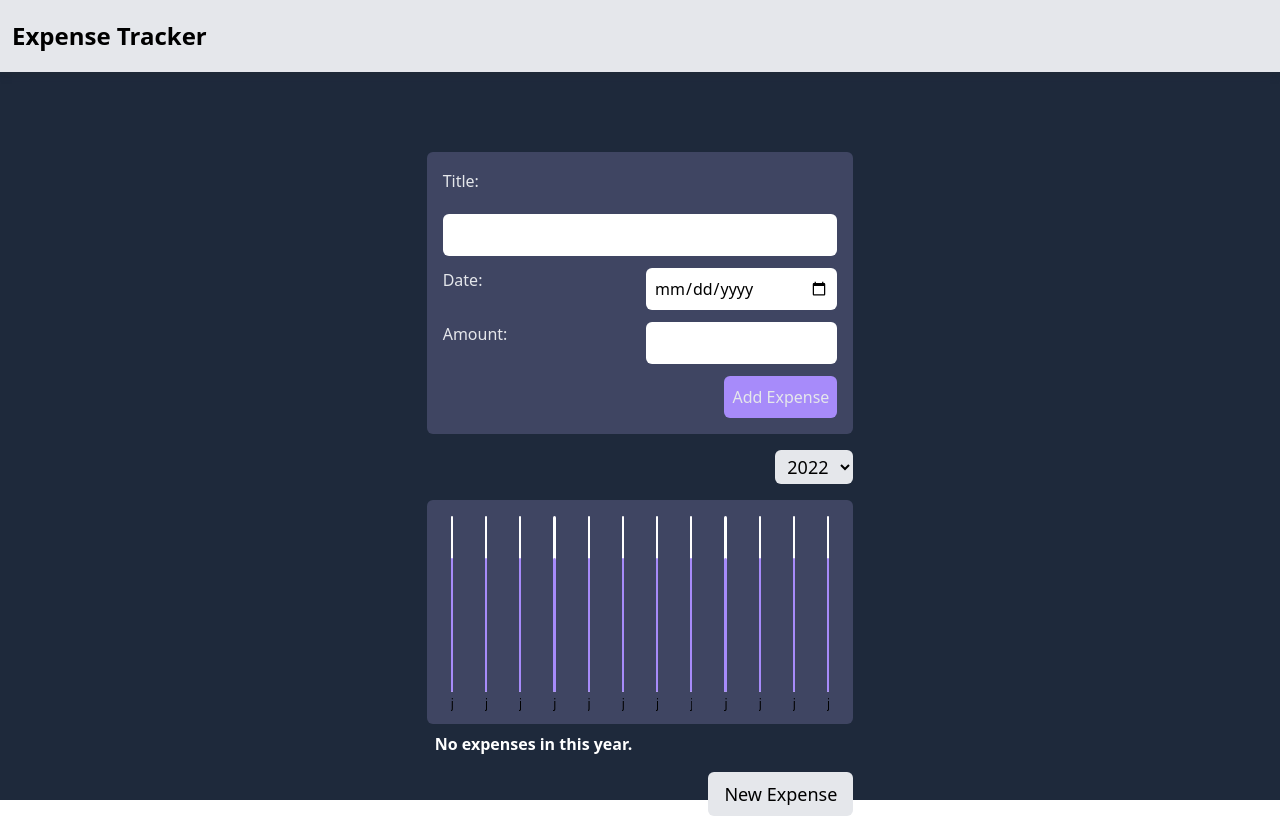
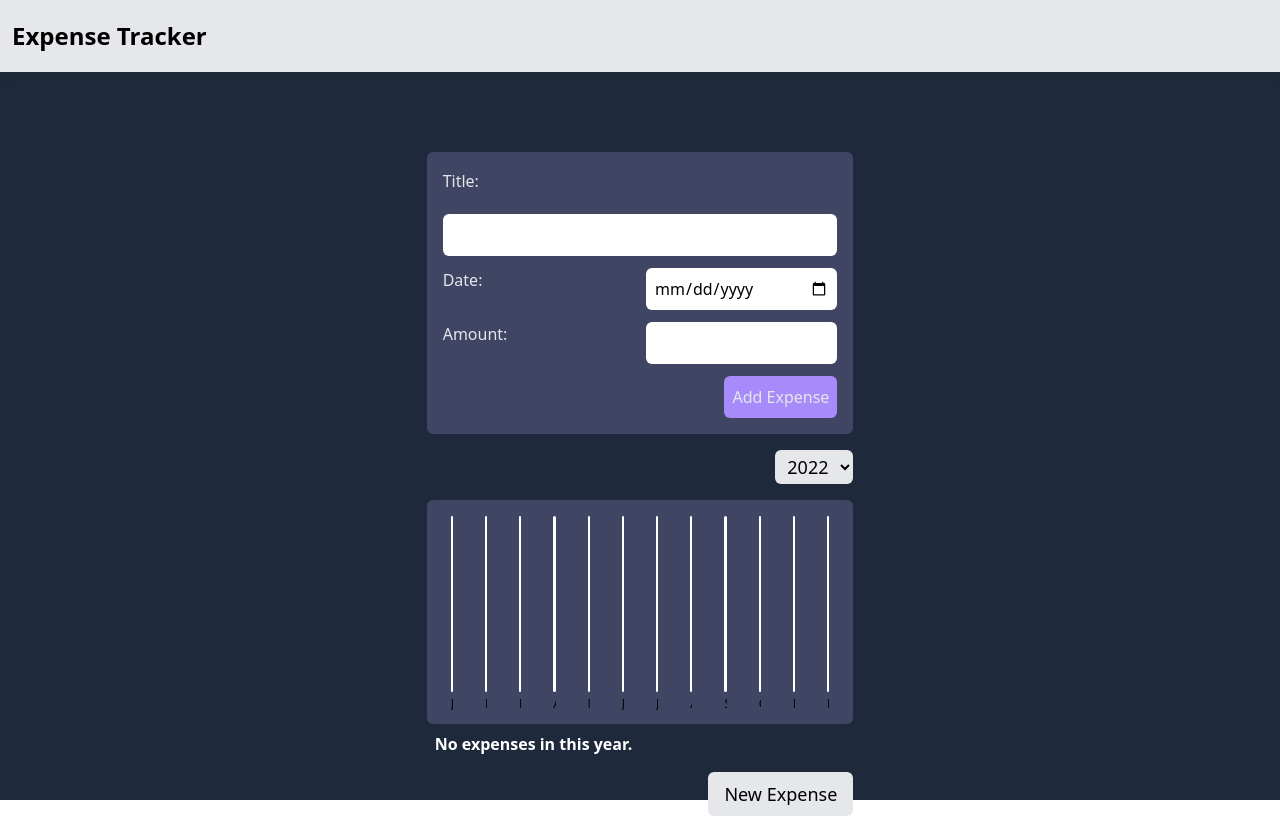
Before and after one commit to KuronoSangatsu7/React_Expense_Tracker, a React (Create React App) app: page / in a window 1280 px wide. Built offline with nearby package versions, Linux system fonts and the light colour scheme.

Commit message:
implemented chart

```diff
--- a/src/App.js
+++ b/src/App.js
@@ -28,6 +28,8 @@ const App = () => {
     );
   }, [selectedYear, expenses]);
 
+  console.log(expenses, displayedExpenses)
+
   return (
     <>
       <FullWrapper>
@@ -38,7 +40,7 @@ const App = () => {
             selected={selectedYear}
             onChangeFilter={filterChangeHandler}
           />
-          <Chart />
+          <Chart expenses={displayedExpenses}/>
           <Expenses items={displayedExpenses} />
           <div className="flex flex-row-reverse">
             <button className="bg-gray-200 font-medium text-lg py-2 px-4 mt-2 rounded-md">
--- a/src/components/Chart/Chart.js
+++ b/src/components/Chart/Chart.js
@@ -1,13 +1,57 @@
 import TransparentWrapper from "../UI/TransparentWrapper";
 import ChartBar from "./ChartBar";
 
-const Chart = () => {
-  let arr = Array.apply(null, Array(12)).map(function () {});
+const Chart = (props) => {
+  let totalSum = 0;
+  let monthlySum = {
+    Jan: 0,
+    Feb: 0,
+    Mar: 0,
+    Apr: 0,
+    May: 0,
+    Jun: 0,
+    Jul: 0,
+    Aug: 0,
+    Sep: 0,
+    Oct: 0,
+    Nov: 0,
+    Dec: 0,
+  };
+  let monthlyPercentages = {
+    Jan: 0,
+    Feb: 0,
+    Mar: 0,
+    Apr: 0,
+    May: 0,
+    Jun: 0,
+    Jul: 0,
+    Aug: 0,
+    Sep: 0,
+    Oct: 0,
+    Nov: 0,
+    Dec: 0,
+  };
+
+  for (let expense of props.expenses) {
+    totalSum += parseInt(expense.amount);
+    let expenseMonth = expense.date.toLocaleString("en-US", { month: "short" });
+    monthlySum[expenseMonth] += parseInt(expense.amount);
+  }
+
+  for (let month of Object.keys(monthlySum)) {
+    let percentage =
+      totalSum > 0 ? Math.round((monthlySum[month] / totalSum) * 100) : 0;
+    monthlyPercentages[month] = percentage;
+  }
+
+  const chartContent = Object.keys(monthlyPercentages).map((month) => (
+    <ChartBar key={month} percentage={monthlyPercentages[month]} month={month} />
+  ));
 
   return (
     <TransparentWrapper>
       <div className="flex flex-nowrap">
-        {arr.map(item => <ChartBar key={Math.random()}/>)}
+      {chartContent}
       </div>
     </TransparentWrapper>
   );
--- a/src/components/Chart/ChartBar.js
+++ b/src/components/Chart/ChartBar.js
@@ -1,10 +1,14 @@
-const ChartBar = () => {
-  return <div className="m-2 mx-3 h-48 w-6 min-w-0 flex-grow flex-shrink">
-    <div className="mx-1 h-44 bg-white border-black rounded-full flex">
-        <div className="bg-violet-400 w-full h-76% rounded-full mt-auto"></div>
+const ChartBar = (props) => {
+    const barFullHeight = `${props.percentage}% `
+
+  return (
+    <div className="m-2 mx-3 h-48 w-6 min-w-0 flex-grow flex-shrink">
+      <div className="mx-1 h-44 bg-white border-black rounded-full flex">
+        <div className="bg-violet-400 w-full rounded-full mt-auto transition-all duration-500" style={{height: barFullHeight}}></div>
+      </div>
+      <div className="m-1 text-xs overflow-hidden">{props.month}</div>
     </div>
-    <div className="m-1 text-xs overflow-hidden">jan</div>
-  </div>;
+  );
 };
 
 export default ChartBar;
--- a/tailwind.config.js
+++ b/tailwind.config.js
@@ -3,109 +3,6 @@ module.exports = {
   content: ["./src/**/*.{js,jsx,tx,tsx}"],
   theme: {
     extend: {
-      height: {
-        "0%": "0%",
-        "1%": "1%",
-        "2%": "2%",
-        "3%": "3%",
-        "4%": "4%",
-        "5%": "5%",
-        "6%": "6%",
-        "7%": "7%",
-        "8%": "8%",
-        "9%": "9%",
-        "10%": "10%",
-        "11%": "11%",
-        "12%": "12%",
-        "13%": "13%",
-        "14%": "14%",
-        "15%": "15%",
-        "16%": "16%",
-        "17%": "17%",
-        "18%": "18%",
-        "19%": "19%",
-        "20%": "20%",
-        "21%": "21%",
-        "22%": "22%",
-        "23%": "23%",
-        "24%": "24%",
-        "25%": "25%",
-        "26%": "26%",
-        "27%": "27%",
-        "28%": "28%",
-        "29%": "29%",
-        "30%": "30%",
-        "31%": "31%",
-        "32%": "32%",
-        "33%": "33%",
-        "34%": "34%",
-        "35%": "35%",
-        "36%": "36%",
-        "37%": "37%",
-        "38%": "38%",
-        "39%": "39%",
-        "40%": "40%",
-        "41%": "41%",
-        "42%": "42%",
-        "43%": "43%",
-        "44%": "44%",
-        "45%": "45%",
-        "46%": "46%",
-        "47%": "47%",
-        "48%": "48%",
-        "49%": "49%",
-        "50%": "50%",
-        "51%": "51%",
-        "52%": "52%",
-        "53%": "53%",
-        "54%": "54%",
-        "55%": "55%",
-        "56%": "56%",
-        "57%": "57%",
-        "58%": "58%",
-        "59%": "59%",
-        "60%": "60%",
-        "61%": "61%",
-        "62%": "62%",
-        "63%": "63%",
-        "64%": "64%",
-        "65%": "65%",
-        "66%": "66%",
-        "67%": "67%",
-        "68%": "68%",
-        "69%": "69%",
-        "70%": "70%",
-        "71%": "71%",
-        "72%": "72%",
-        "73%": "73%",
-        "74%": "74%",
-        "75%": "75%",
-        "76%": "76%",
-        "77%": "77%",
-        "78%": "78%",
-        "79%": "79%",
-        "80%": "80%",
-        "81%": "81%",
-        "82%": "82%",
-        "83%": "83%",
-        "84%": "84%",
-        "85%": "85%",
-        "86%": "86%",
-        "87%": "87%",
-        "88%": "88%",
-        "89%": "89%",
-        "90%": "90%",
-        "91%": "91%",
-        "92%": "92%",
-        "93%": "93%",
-        "94%": "94%",
-        "95%": "95%",
-        "96%": "96%",
-        "97%": "97%",
-        "98%": "98%",
-        "99%": "99%",
-        "100%": "100%",
-      },
     },
   },
   plugins: [],
```
